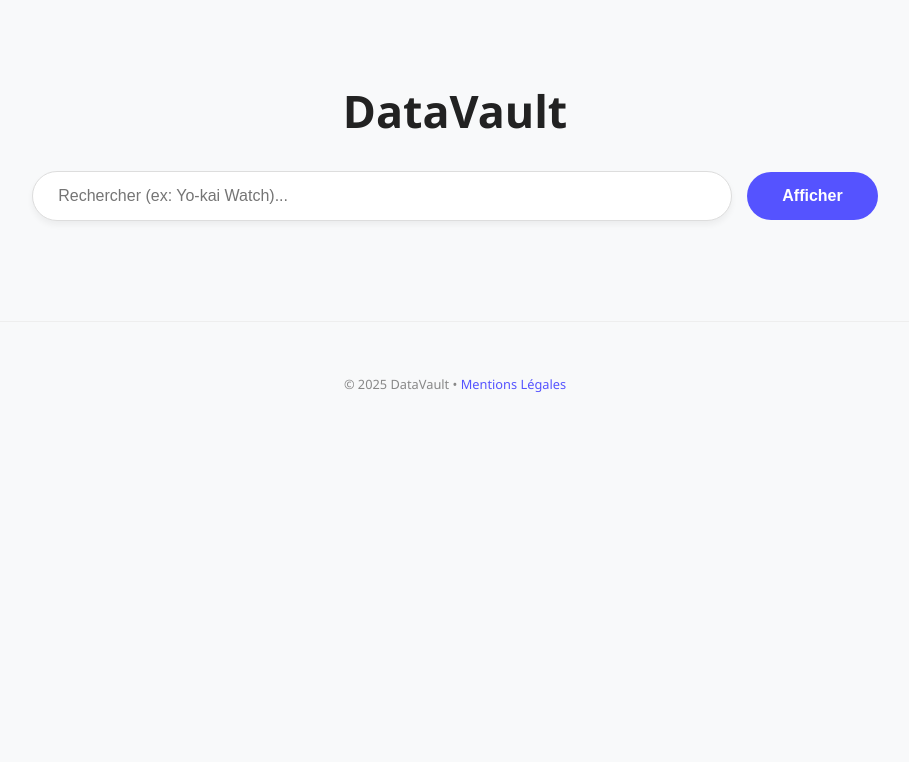
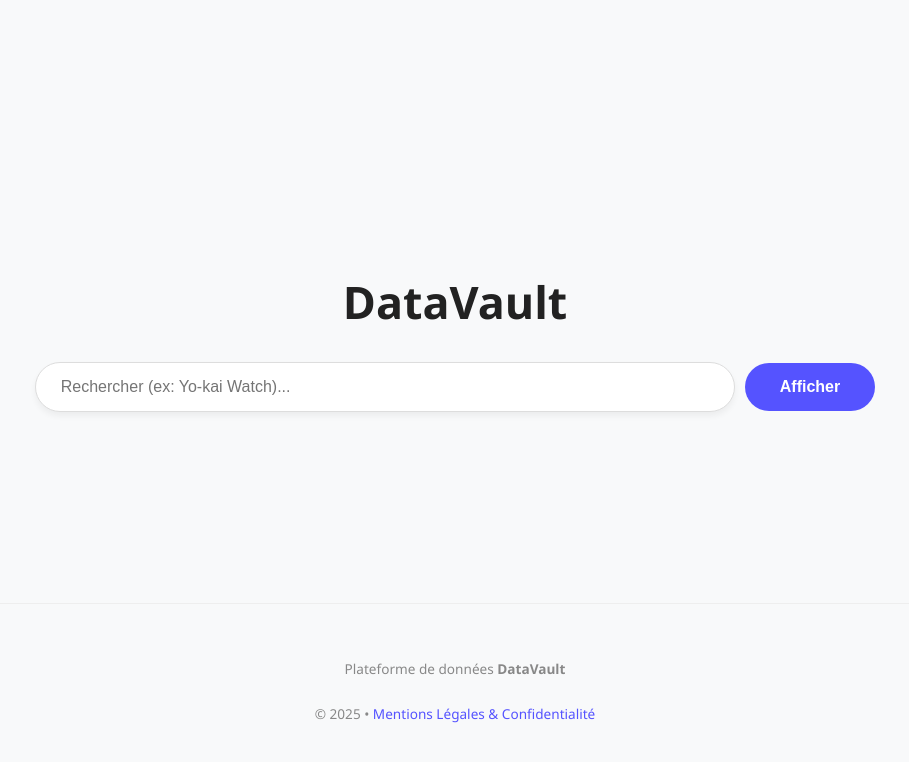
Before and after one commit to Hora7694/DataVault, a plain HTML site: page index.html in a window 1280 px wide. Shown: the whole page, without its empty margins (185-1094 px from the left). Drawn offline with Linux system fonts and the light colour scheme.

Commit message:
Update index.html

```diff
--- a/index.html
+++ b/index.html
@@ -5,25 +5,54 @@
     <meta name="viewport" content="width=device-width, initial-scale=1.0">
     <title>DataVault - Recherche</title>
     <link rel="stylesheet" href="index.css">
+    <style>
+        /* Styles spécifiques pour forcer le footer en bas */
+        html, body {
+            height: 100%;
+            margin: 0;
+        }
+        body {
+            display: flex;
+            flex-direction: column;
+        }
+        .main-content {
+            flex: 1; /* Prend tout l'espace disponible, poussant le footer vers le bas */
+            display: flex;
+            flex-direction: column;
+            justify-content: center; /* Centre la barre de recherche verticalement */
+            align-items: center;
+        }
+    </style>
 </head>
 <body>
 
-    <h1>DataVault</h1>
+    <div class="main-content">
+        <h1>DataVault</h1>
 
-    <div class="search-container">
-        <form id="search-form" autocomplete="off">
-            <input type="search" id="site-search" placeholder="Rechercher (ex: Yo-kai Watch)...">
-            <button type="submit">Afficher</button>
-        </form>
-        <div id="suggestions" class="suggestions-box"></div>
+        <div class="search-container">
+            <form id="search-form" autocomplete="off" style="display: flex; gap: 10px;">
+                <input type="search" id="site-search" placeholder="Rechercher (ex: Yo-kai Watch)..." style="min-width: 300px;">
+                <button type="submit">Afficher</button>
+            </form>
+            <div id="suggestions" class="suggestions-box"></div>
+        </div>
     </div>
 
-    <footer style="text-align: center; padding: 40px; border-top: 1px solid #eee; margin-top: 100px; font-size: 0.8em; color: #888;">
-        <p>&copy; 2025 DataVault &bull; <a href="legal.html" style="color: #5553ff; text-decoration: none;">Mentions Légales</a></p>
+    <footer style="text-align: center; padding: 40px; border-top: 1px solid #eee; font-size: 0.85em; color: #888; line-height: 1.8;">
+        <p>Plateforme de données <strong>DataVault</strong></p>
+
+        <div style="margin: 20px 0;">
+            <script type='text/javascript' src='https://storage.ko-fi.com/cdn/widget/Widget_2.js'></script>
+            <script type='text/javascript'>
+                kofiwidget2.init('Soutenir le projet', '#5553ff', 'T6T117BAZT');
+                kofiwidget2.draw();
+            </script>
+        </div>
+
+        <p>&copy; 2025 &bull; <a href="legal.html" style="color: #5553ff; text-decoration: none;">Mentions Légales & Confidentialité</a></p>
     </footer>
 
     <script>
-        // LISTE DES FICHIERS (Vérifie bien les chemins !)
         const availableFiles = [
             {
                 alias: "Yo-kai Watch 2",
@@ -37,7 +66,6 @@
         const suggestionsBox = document.getElementById('suggestions');
         const searchForm = document.getElementById('search-form');
 
-        // FONCTION DE REDIRECTION (Sécurisée)
         function goToViewer(file) {
             if (!file) return;
             const p = new URLSearchParams();
@@ -48,7 +76,6 @@
             window.location.href = "viewer.html?" + p.toString();
         }
 
-        // AFFICHAGE DES SUGGESTIONS
         searchInput.addEventListener('input', () => {
             const val = searchInput.value.toLowerCase().trim();
             suggestionsBox.innerHTML = '';
@@ -68,7 +95,6 @@
                     div.className = 'suggestion-item';
                     div.style.cursor = 'pointer';
                     div.innerHTML = `<strong>${file.alias}</strong>`;
-                    // Clic sur une suggestion
                     div.addEventListener('click', () => {
                         searchInput.value = file.alias;
                         suggestionsBox.style.display = 'none';
@@ -82,20 +108,14 @@
             }
         });
 
-        // VALIDATION DU FORMULAIRE (Bouton ou Entrée)
         searchForm.addEventListener('submit', (e) => {
             e.preventDefault();
             const val = searchInput.value.trim().toLowerCase();
             const found = availableFiles.find(f => f.alias.toLowerCase() === val);
-
-            if (found) {
-                goToViewer(found);
-            } else {
-                alert("Fichier non trouvé. Veuillez taper le nom exact ou cliquer sur une suggestion.");
-            }
+            if (found) goToViewer(found);
+            else alert("Fichier non trouvé.");
         });
 
-        // FERMER LES SUGGESTIONS SI ON CLIQUE AILLEURS
         document.addEventListener('click', (e) => {
             if (!e.target.closest('.search-container')) {
                 suggestionsBox.style.display = 'none';
```
